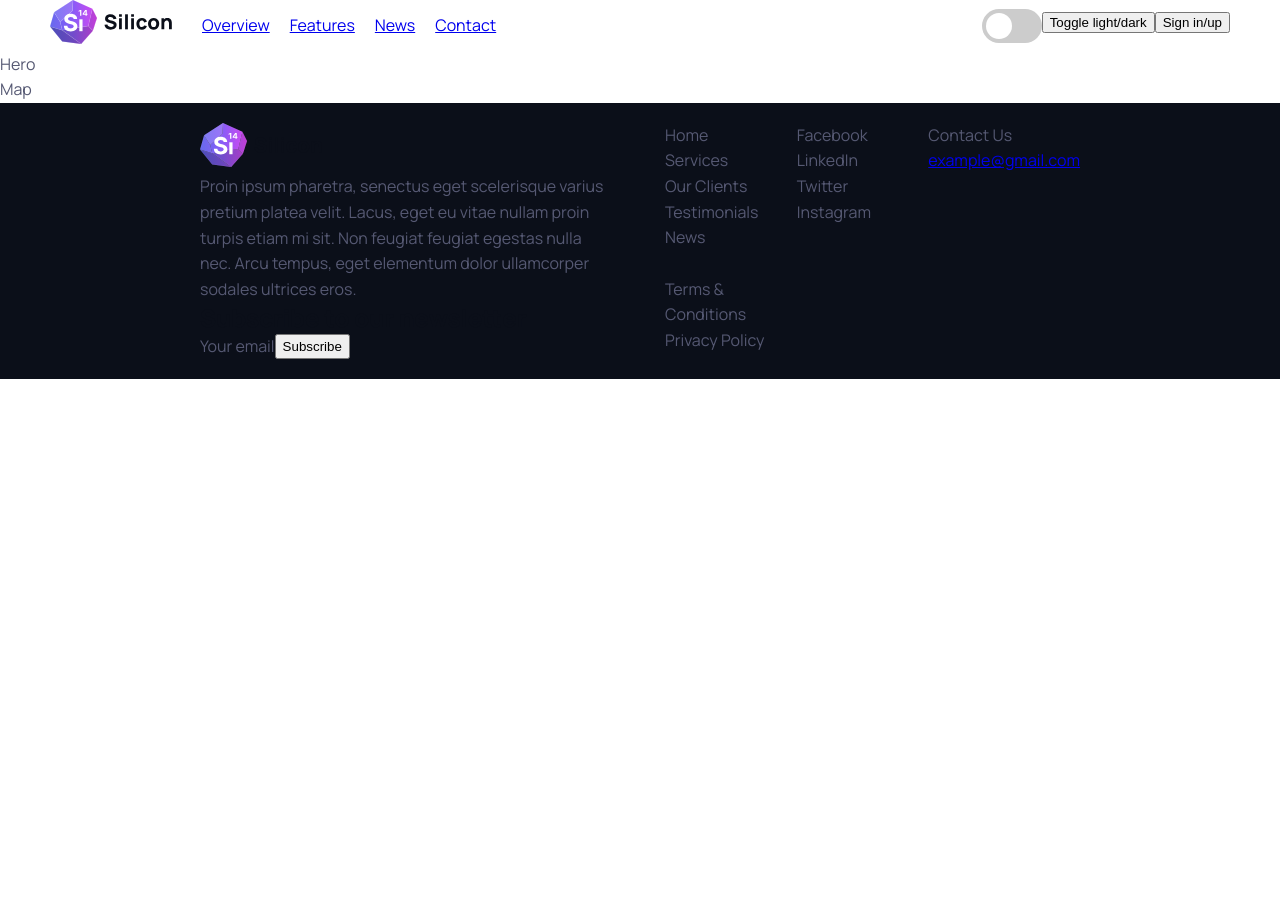
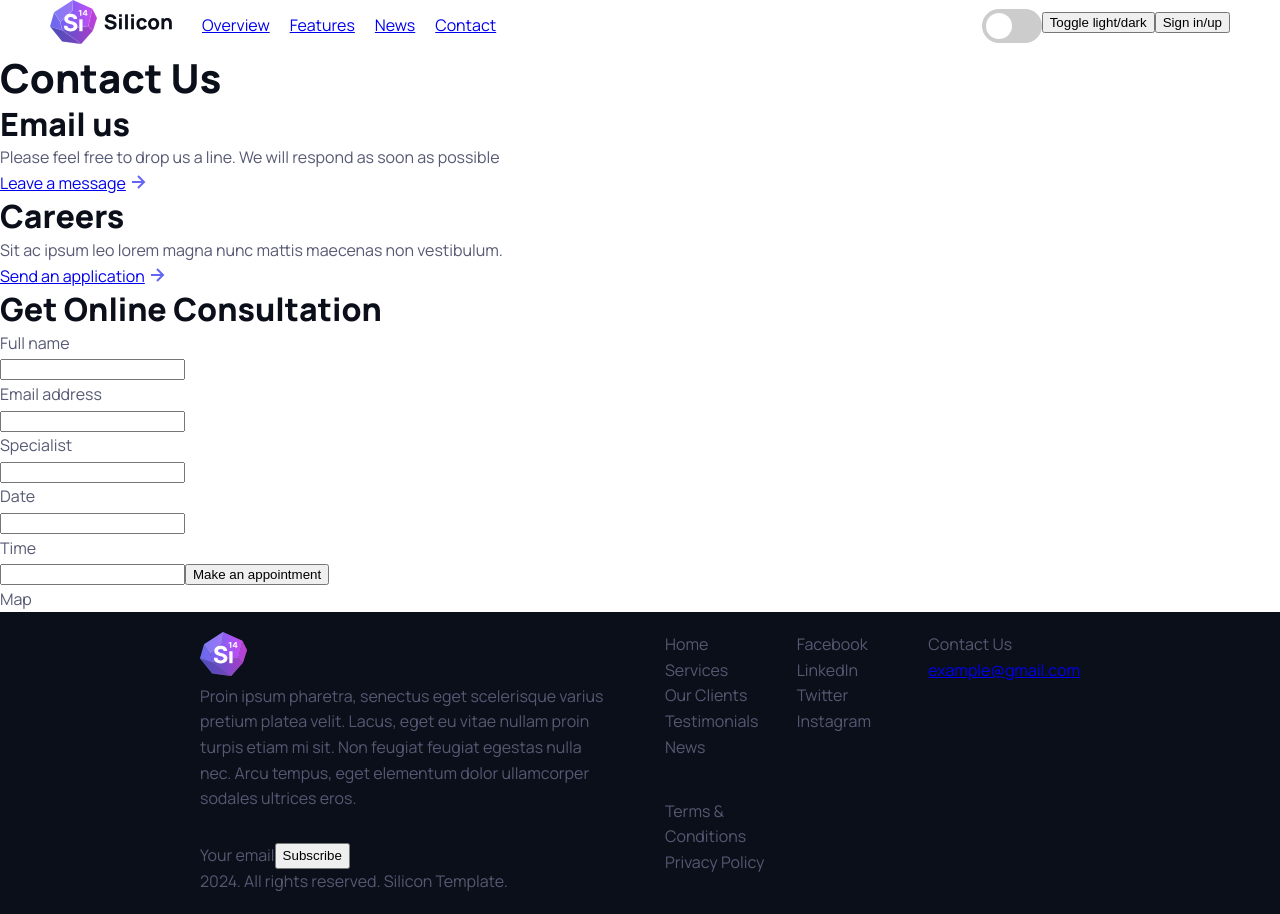
Before and after one commit to KimmoKAhola/Silicon-Kimmo-Ahola, a React (Vite) app: page /contact in a window 1280 px wide. Before the commit the page ends 800 px from the top, so only its background shows below. Built offline with nearby package versions, Linux system fonts and the light colour scheme.

Commit message:
added arrow button styling

```diff
--- a/src/css/main.css
+++ b/src/css/main.css
@@ -209,6 +209,12 @@ h6 {
   color: #0B0F19;
   font-family: "Manrope", sans-serif;
   font-size: 42px;
+}
+
+.arrow-button {
+  border-radius: 50%;
+  background: none;
+  border: none;
 }
 
 /* The switch - the box around the slider */
--- a/src/css/scss/components/_buttons.scss
+++ b/src/css/scss/components/_buttons.scss
@@ -0,0 +1,5 @@
+.arrow-button{
+  border-radius: 50%;
+  background: none;
+  border: none;
+}
--- a/src/main.jsx
+++ b/src/main.jsx
@@ -12,7 +12,6 @@ ReactDOM.createRoot(document.getElementById('root')).render(
   <React.StrictMode>
     <BrowserRouter>
         <div className="wrapper">
-            <Navbar />
             <Routes>
                 <Route path="/" element={<Home />}/>
                 <Route path="/contact" element={<Contact />} />
--- a/src/views/Contact.jsx
+++ b/src/views/Contact.jsx
@@ -2,10 +2,12 @@ import React from 'react'
 import Hero from "./sections/contact/Hero.jsx";
 import Map from "./sections/contact/Map.jsx";
 import FooterDark from "./sections/global/Footer-Dark.jsx";
+import Navbar from "./sections/global/Navbar.jsx";
 
 const Contact = () => {
     return (
-        <div>
+        <div className="wrapper">
+            <Navbar />
             <Hero/>
             <Map/>
             <FooterDark/>
--- a/src/views/Home.jsx
+++ b/src/views/Home.jsx
@@ -7,10 +7,12 @@ import Features from "./sections/home/Features.jsx";
 import Testimonials from "./sections/home/Testimonials.jsx";
 import FooterLight from "./sections/global/Footer-Light.jsx";
 import Subscribe from "./sections/home/Subscribe.jsx";
+import Navbar from "./sections/global/Navbar.jsx";
 
 const Home = () => {
     return (
         <div>
+            <Navbar />
             <Showcase/>
             <Brands/>
             <AppFeatures/>
--- a/src/views/sections/contact/Hero.jsx
+++ b/src/views/sections/contact/Hero.jsx
@@ -1,8 +1,47 @@
 import React from 'react'
+import ArrowButton from '../../../images/contact/arrow-btn.svg'
 
 const Hero = () => {
     return (
-        <div>Hero</div>
+        <div>
+            <div>
+                <div className="contact-info">
+                    <h1>Contact Us</h1>
+
+                    <h2>Email us</h2>
+                    <p>Please feel free to drop us a line. We will respond as soon as possible</p>
+                    <a href="#">Leave a message</a>
+                    <button className="arrow-button"><img src={ArrowButton} alt="TODO"/></button>
+
+                    <h2>Careers</h2>
+                    <p>Sit ac ipsum leo lorem magna nunc mattis maecenas non vestibulum.</p>
+                    <a href="#">Send an application</a>
+                    <button className="arrow-button"><img src={ArrowButton} alt="TODO"/></button>
+                </div>
+
+                <div className="contact-form">
+                <h2>Get Online Consultation</h2>
+                    <p>Full name</p>
+                    <input type="text"/>
+
+                    <p>Email address</p>
+                    <input type="text"/>
+
+                    <p>Specialist</p>
+                    <input type="text"/>
+
+                    <p>Date</p>
+                    <input type="text"/>
+
+                    <p>Time</p>
+                    <input type="text"/>
+
+                    <button>Make an appointment</button>
+                </div>
+
+            </div>
+
+        </div>
     )
 }
 export default Hero
--- a/src/views/sections/global/Footer-Dark.jsx
+++ b/src/views/sections/global/Footer-Dark.jsx
@@ -16,6 +16,8 @@ const FooterDark = () => {
                         <button>Subscribe</button>
                     </div>
                 </div>
+
+                <p>2024. All rights reserved. Silicon Template.</p>
             </div>
             <div id="footer-links">
                 <div id="site-links">
```
Also changed, not shown: src/images/contact/arrow-btn.svg (added), 1 other file (tests, documents, lock files or other folders).
